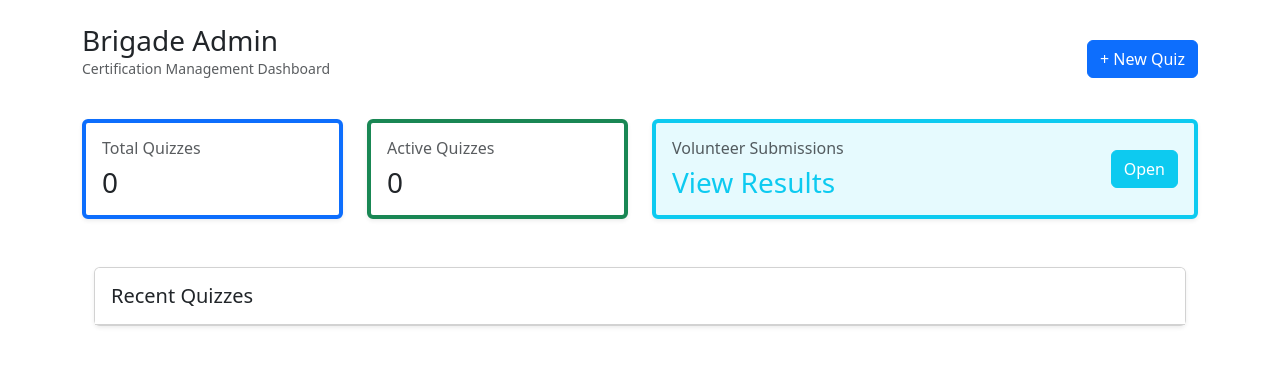
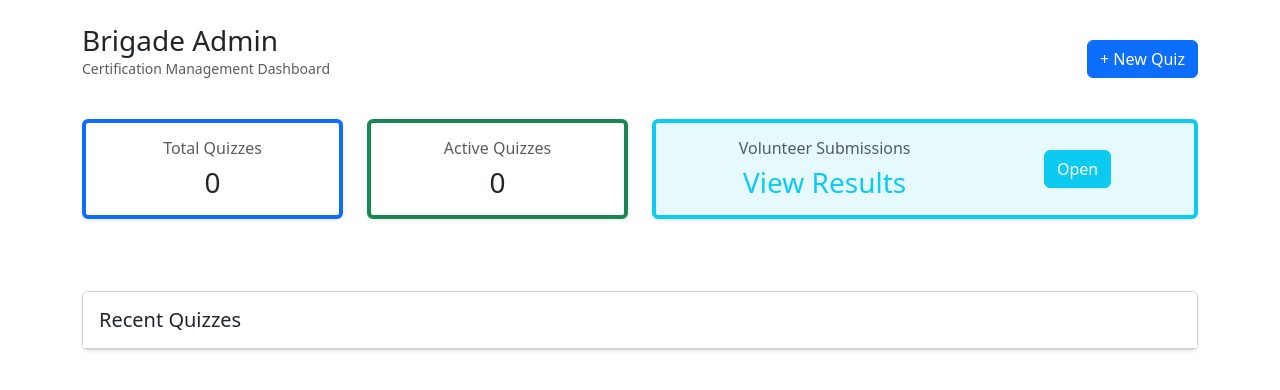
Before and after one commit to Phillip-D-Shields/cf-mot36, a SvelteKit app: page /admin in a window 1280 px wide. Shown: the top 390 px of the page. Built offline with nearby package versions, Linux system fonts and the light colour scheme.

Commit message:
refactor: Improve layout and styling of the Admin Dashboard

```diff
--- a/src/routes/admin/+page.svelte
+++ b/src/routes/admin/+page.svelte
@@ -18,7 +18,7 @@
 		<a href="/admin/create" class="btn btn-primary"> + New Quiz </a>
 	</div>
 
-	<div class="row mb-4">
+	<div class="row mb-4 text-center">
 		<div class="col-md-6 col-lg-3 mb-3 mb-lg-0">
 			<div class="card shadow-sm border-start border-primary border-4 h-100">
 				<div class="card-body">
@@ -27,7 +27,7 @@
 				</div>
 			</div>
 		</div>
-		<div class="col-md-6 col-lg-3">
+		<div class="col-md-6 col-lg-3 mb-3 mb-lg-0">
 			<div class="card shadow-sm border-start border-success border-4 h-100">
 				<div class="card-body">
 					<h6 class="text-muted mb-2">Active Quizzes</h6>
@@ -39,7 +39,7 @@
 			<div
 				class="card shadow-sm border-start border-info border-4 h-100 bg-info bg-opacity-10 hover-shadow transition-all"
 			>
-				<div class="card-body d-flex justify-content-between align-items-center">
+				<div class="card-body d-flex justify-content-around align-items-center">
 					<div>
 						<h6 class="text-muted mb-2">Volunteer Submissions</h6>
 						<h3 class="mb-0 text-info">View Results</h3>
@@ -51,7 +51,7 @@
 			</div>
 		</div>
 	</div>
-
+</div>
 <div class="container py-4">
 	<div class="card shadow-sm">
 		<div class="card-header bg-white py-3">
@@ -135,4 +135,3 @@
 		</div>
 	</div>
 </div>
-</div>
```
Lines whose indentation alone changed are shown as unchanged.
